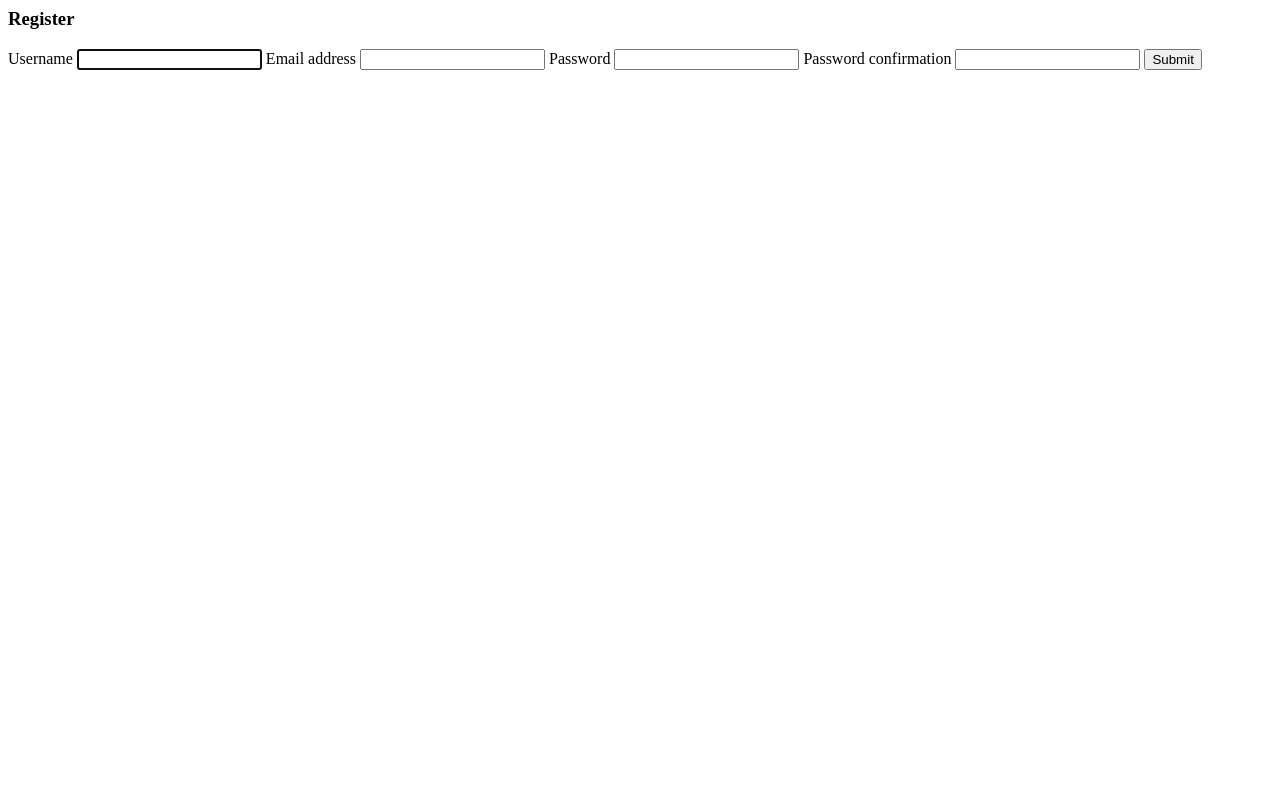
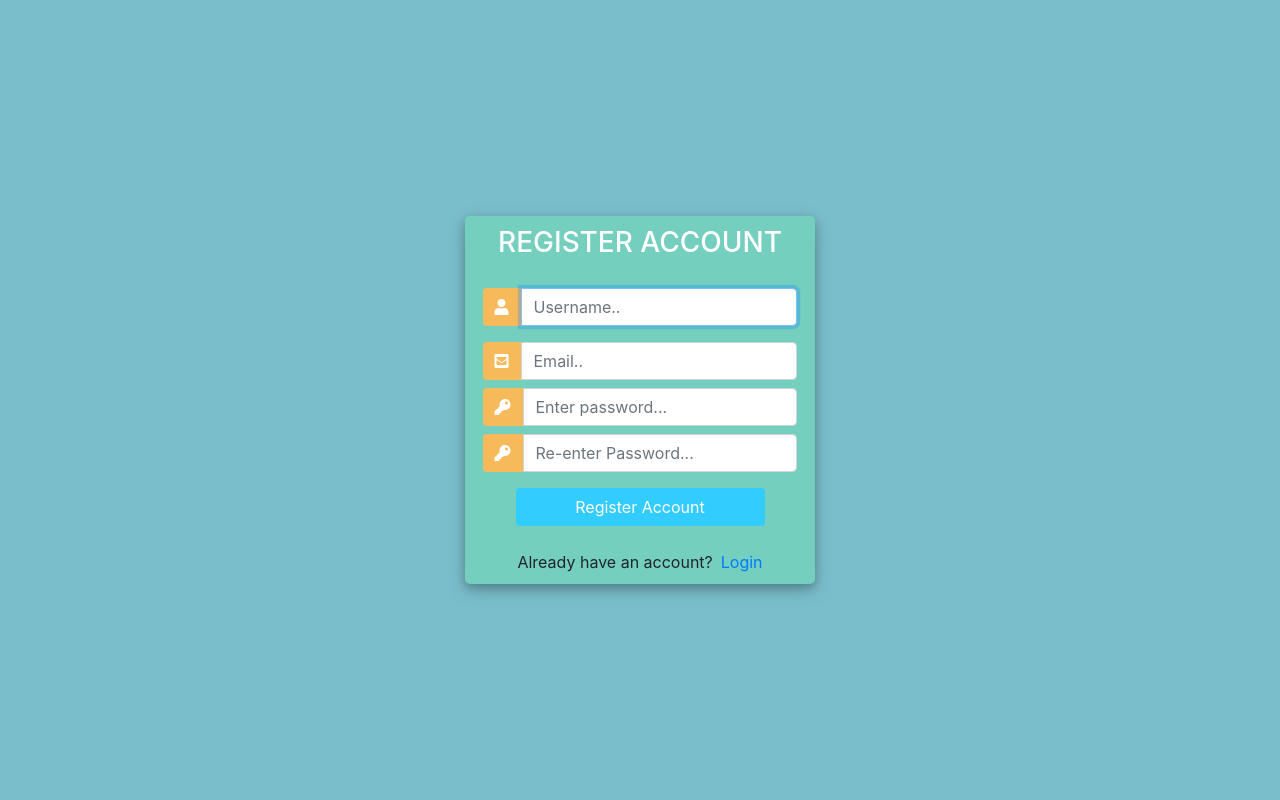
Before and after one commit to tejastn10/zohocron, a Django app: page /register/ in a window 1280 px wide. Run offline with Django 3.2, Linux system fonts and the light colour scheme; some libraries are stand-ins or nearby versions.

Commit message:
📦 NEW: User Register functionality

```diff
--- a/crm/accounts/templates/accounts/register.html
+++ b/crm/accounts/templates/accounts/register.html
@@ -1,9 +1,157 @@
-<h3>Register</h3>
+<!DOCTYPE html>
+<html>
+  <head>
+    <title>Register</title>
+    <link
+      rel="stylesheet"
+      href="https://stackpath.bootstrapcdn.com/bootstrap/4.1.3/css/bootstrap.min.css"
+      integrity="sha384-MCw98/SFnGE8fJT3GXwEOngsV7Zt27NXFoaoApmYm81iuXoPkFOJwJ8ERdknLPMO"
+      crossorigin="anonymous"
+    />
+    <script src="https://ajax.googleapis.com/ajax/libs/jquery/3.3.1/jquery.min.js"></script>
+    <link
+      rel="stylesheet"
+      href="https://use.fontawesome.com/releases/v5.6.1/css/all.css"
+      integrity="sha384-gfdkjb5BdAXd+lj+gudLWI+BXq4IuLW5IT+brZEZsLFm++aCMlF1V92rMkPaX4PP"
+      crossorigin="anonymous"
+    />
 
-<form action="" method="post">
-  {% csrf_token %} {{form.username.label}} {{form.username}}
-  {{form.email.label}} {{form.email}} {{form.password1.label}}
-  {{form.password1}} {{form.password2.label}} {{form.password2}}
+    <style>
+      body,
+      html {
+        margin: 0;
+        padding: 0;
+        height: 100%;
+        background: #7abecc !important;
+      }
+      .user_card {
+        width: 350px;
+        margin-top: auto;
+        margin-bottom: auto;
+        background: #74cfbf;
+        position: relative;
+        display: flex;
+        justify-content: center;
+        flex-direction: column;
+        padding: 10px;
+        box-shadow: 0 4px 8px 0 rgba(0, 0, 0, 0.2),
+          0 6px 20px 0 rgba(0, 0, 0, 0.19);
+        -webkit-box-shadow: 0 4px 8px 0 rgba(0, 0, 0, 0.2),
+          0 6px 20px 0 rgba(0, 0, 0, 0.19);
+        -moz-box-shadow: 0 4px 8px 0 rgba(0, 0, 0, 0.2),
+          0 6px 20px 0 rgba(0, 0, 0, 0.19);
+        border-radius: 5px;
+      }
 
-  <input type="submit" name="Create User" />
-</form>
+      .form_container {
+        margin-top: 20px;
+      }
+
+      #form-title {
+        color: #fff;
+      }
+      .login_btn {
+        width: 100%;
+        background: #33ccff !important;
+        color: white !important;
+      }
+      .login_btn:focus {
+        box-shadow: none !important;
+        outline: 0px !important;
+      }
+      .login_container {
+        padding: 0 2rem;
+      }
+      .input-group-text {
+        background: #f7ba5b !important;
+        color: white !important;
+        border: 0 !important;
+        border-radius: 0.25rem 0 0 0.25rem !important;
+      }
+      .input_user,
+      .input_pass:focus {
+        box-shadow: none !important;
+        outline: 0px !important;
+      }
+    </style>
+  </head>
+  <body>
+    <div class="container h-100">
+      <div class="d-flex justify-content-center h-100">
+        <div class="user_card">
+          <div class="d-flex justify-content-center">
+            <h3 id="form-title">REGISTER ACCOUNT</h3>
+          </div>
+          <div class="d-flex justify-content-center form_container">
+            <form method="POST" action="">
+              {% csrf_token %}
+              <div class="input-group mb-3">
+                <div class="input-group-append">
+                  <span class="input-group-text"
+                    ><i class="fas fa-user"></i
+                  ></span>
+                </div>
+                {{form.username}}
+              </div>
+              <div class="input-group mb-2">
+                <div class="input-group-append">
+                  <span class="input-group-text"
+                    ><i class="fas fa-envelope-square"></i
+                  ></span>
+                </div>
+                {{form.email}}
+              </div>
+              <div class="input-group mb-2">
+                <div class="input-group-append">
+                  <span class="input-group-text"
+                    ><i class="fas fa-key"></i
+                  ></span>
+                </div>
+                {{form.password1}}
+              </div>
+              <div class="input-group mb-2">
+                <div class="input-group-append">
+                  <span class="input-group-text"
+                    ><i class="fas fa-key"></i
+                  ></span>
+                </div>
+                {{form.password2}}
+              </div>
+
+              <div class="d-flex justify-content-center mt-3 login_container">
+                <input
+                  class="btn login_btn"
+                  type="submit"
+                  value="Register Account"
+                />
+              </div>
+            </form>
+          </div>
+          {{form.errors}}
+          <div class="mt-4">
+            <div class="d-flex justify-content-center links">
+              Already have an account?
+              <a href="{% url 'login' %}" class="ml-2">Login</a>
+            </div>
+          </div>
+        </div>
+      </div>
+    </div>
+    <script>
+      /* Because i didnt set placeholder values in forms.py they will be set here using vanilla Javascript
+		//We start indexing at one because CSRF_token is considered and input field
+		 */
+
+      //Query All input fields
+      var form_fields = document.getElementsByTagName("input");
+      form_fields[1].placeholder = "Username..";
+      form_fields[2].placeholder = "Email..";
+      form_fields[3].placeholder = "Enter password...";
+      form_fields[4].placeholder = "Re-enter Password...";
+
+      for (var field in form_fields) {
+        form_fields[field].className += " form-control";
+      }
+    </script>
+  </body>
+</html>
--- a/crm/accounts/views.py
+++ b/crm/accounts/views.py
@@ -1,5 +1,6 @@
 from django.shortcuts import render, redirect
 from django.forms import inlineformset_factory
+from django.contrib import messages
 
 from .models import *
 from .filters import OrderFilter
@@ -13,6 +14,11 @@ def registerPage(request):
         form = UserForm(request.POST)
         if form.is_valid():
             form.save()
+            user = form.cleaned_data.get('username')
+            messages.success(
+                request, 'Account was created successfully for ' + user)
+
+            return redirect('login')
 
     context = {
         'form': form,
```
